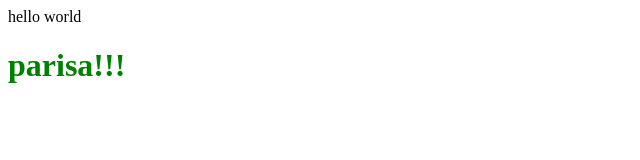
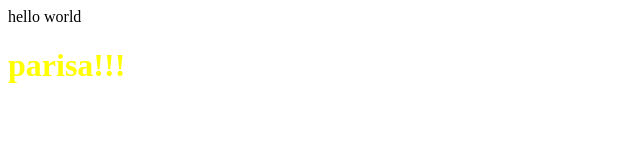
Before and after one commit to parisasheibani/parisa, a plain HTML site: page index.html in a window 1280 px wide. Shown: the whole page, without its empty margins (0-640 px from the left). Drawn offline with Linux system fonts and the light colour scheme.

Commit message:
change color to yellow

```diff
--- a/index.html
+++ b/index.html
@@ -8,6 +8,6 @@
 </head>
 <body>
     hello world
-    <h1 style="color:green">parisa!!!</h1>
+    <h1 style="color:yellow">parisa!!!</h1>
 </body>
 </html>
```
